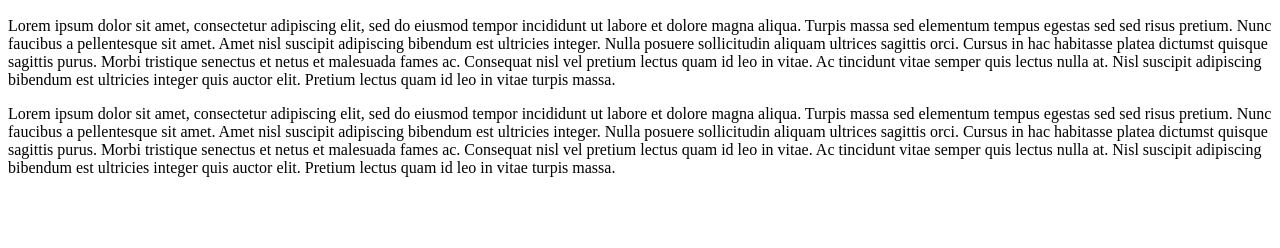
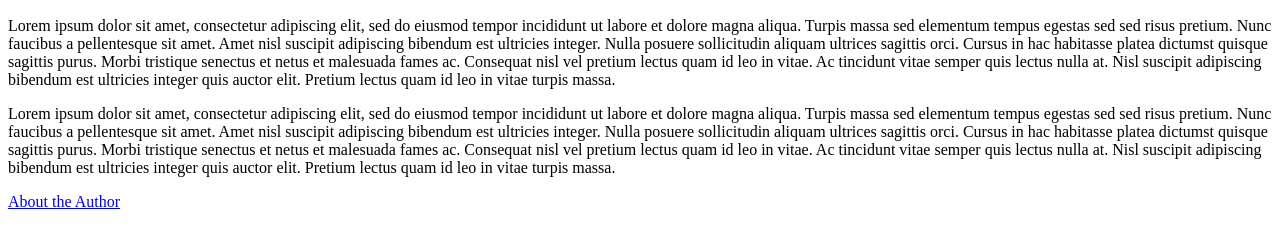
Before and after one commit to jdelaespriella/cpst342f18hw1, a plain HTML site: page index.html in a window 1280 px wide. Shown: the part 96-344 px from the top of the page. Drawn offline with Linux system fonts and the light colour scheme.

Commit message:
Linked about the author

```diff
--- a/index.html
+++ b/index.html
@@ -27,3 +27,5 @@
     Nisl suscipit adipiscing bibendum est ultricies
     integer quis auctor elit.
     Pretium lectus quam id leo in vitae turpis massa.</p>
+
+<a href="about.html">About the Author</a>
```
